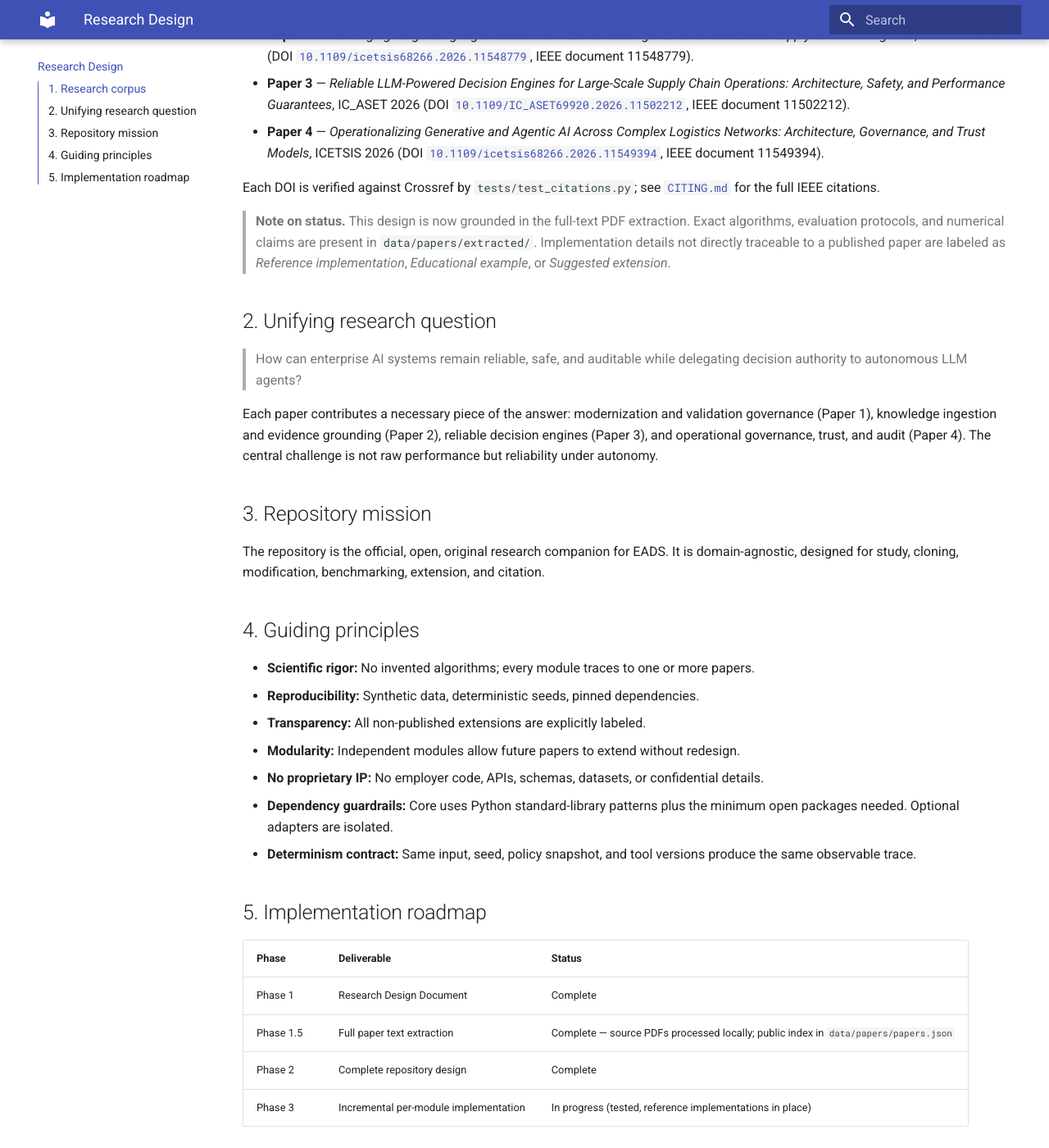
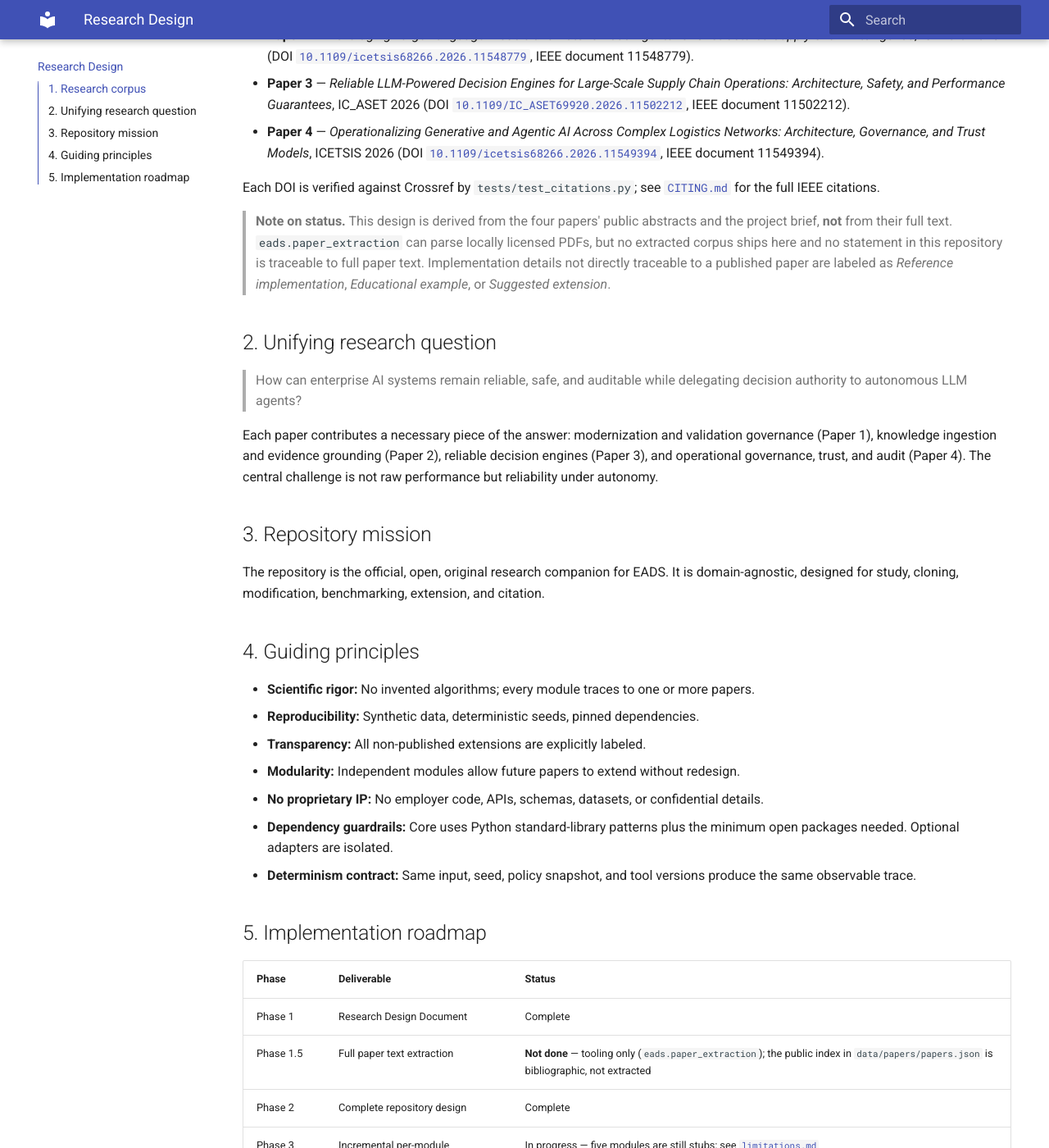
Before and after one commit to nirmaljingar/enterprise-ai-decision-systems, an MkDocs documentation site: the page built from docs/research_design.md, in a window 1280 px wide and 1400 px high, scrolled down 399 px. Shown: the whole window at 82% size. Built offline with MkDocs 1.6.1 and Material for MkDocs 9.7.7, drawn with Linux system fonts in a browser that asks for light colours.

Commit message:
docs: stop claiming a full-text extraction that never ran
docs/research_design.md said the design was "grounded in the full-text PDF
extraction", with algorithms present in data/papers/extracted/, and marked
Phase 1.5 Complete. That directory does not exist and Phase 1.5 was never
run: eads.paper_extraction is tooling for locally licensed PDFs. Four other
documents (limitations, FAQ, future_research, roadmap) already said the
design was abstract-based, so the repository contradicted itself.

data/papers/README.md also still instructed readers to file their PDFs
under the four superseded DOIs. The prose-DOI check missed it because it
scanned only CITING.md and README.md; it now scans every Markdown document,
which is what should have caught this file the first time.

```diff
--- a/docs/research_design.md
+++ b/docs/research_design.md
@@ -11,7 +11,11 @@ This document is the Phase 1 research foundation and Phase 2 repository design f
 
 Each DOI is verified against Crossref by `tests/test_citations.py`; see [`CITING.md`](https://github.com/nirmaljingar/enterprise-ai-decision-systems/blob/main/CITING.md) for the full IEEE citations.
 
-> **Note on status.** This design is now grounded in the full-text PDF extraction. Exact algorithms, evaluation protocols, and numerical claims are present in `data/papers/extracted/`. Implementation details not directly traceable to a published paper are labeled as *Reference implementation*, *Educational example*, or *Suggested extension*.
+> **Note on status.** This design is derived from the four papers' public abstracts and the project
+> brief, **not** from their full text. `eads.paper_extraction` can parse locally licensed PDFs, but no
+> extracted corpus ships here and no statement in this repository is traceable to full paper text.
+> Implementation details not directly traceable to a published paper are labeled as *Reference
+> implementation*, *Educational example*, or *Suggested extension*.
 
 ## 2. Unifying research question
 
@@ -38,6 +42,6 @@ The repository is the official, open, original research companion for EADS. It i
 | Phase | Deliverable | Status |
 |-------|-------------|--------|
 | Phase 1 | Research Design Document | Complete |
-| Phase 1.5 | Full paper text extraction | Complete — source PDFs processed locally; public index in `data/papers/papers.json` |
+| Phase 1.5 | Full paper text extraction | **Not done** — tooling only (`eads.paper_extraction`); the public index in `data/papers/papers.json` is bibliographic, not extracted |
 | Phase 2 | Complete repository design | Complete |
-| Phase 3 | Incremental per-module implementation | In progress (tested, reference implementations in place) |
+| Phase 3 | Incremental per-module implementation | In progress — five modules are still stubs; see [`limitations.md`](limitations.md) |
```
Also changed, not shown: CHANGELOG.md (+2 -1 lines), data/papers/README.md (+5 -5 lines), docs/module_mapping.md (+1 -1 lines), 1 other file.
